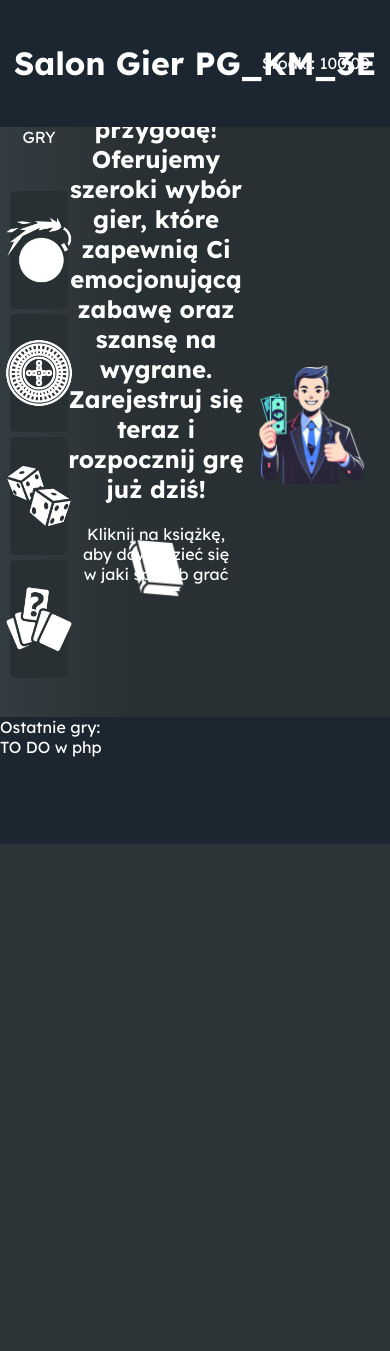
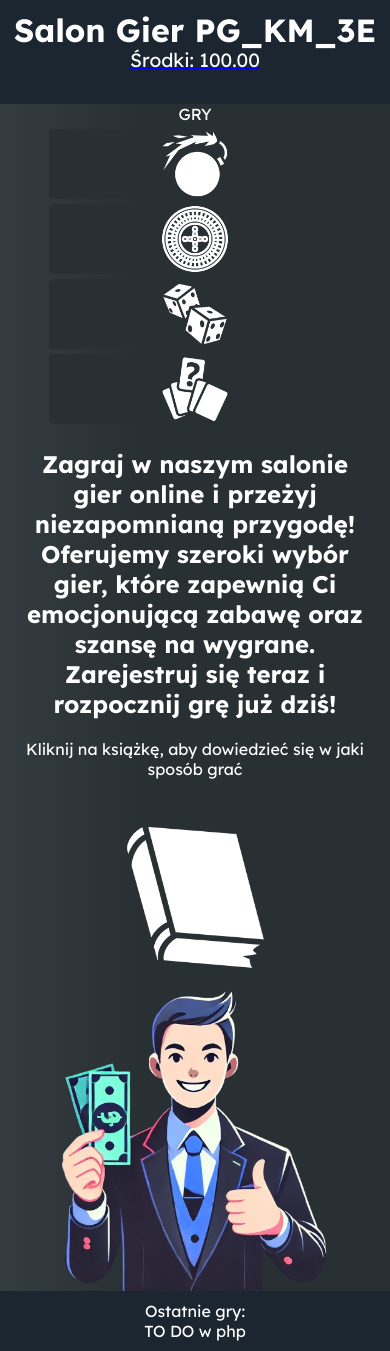
Before and after one commit to borek111/PG_KM_projekt, a PHP site: page / in a window 390 px wide. Before the commit the page ends 844 px from the top, so only its background shows below. Run offline with PHP 8.4, Linux system fonts and the light colour scheme.

Commit message:
dodanie responsywnośc dla gtrony głównej i min

```diff
--- a/css/index.css
+++ b/css/index.css
@@ -70,7 +70,6 @@ nav > a {
 
 .gry {
     color: white;
-    height: 10%;
     text-align: center;
 }
 footer {
@@ -147,3 +146,62 @@ section {
     transform: scale(1.1);
     transition: transform 0.3s;
 }
+
+@media (max-width: 768px) {
+    .main {
+        flex-direction: column;
+        height: auto;
+    }
+
+    header {
+        height: auto;
+        padding: 10px;
+        text-align: center;
+        flex-direction: column;
+    }
+
+    .srodki {
+        position: static;
+        margin: 10px 0;
+        text-align: center;
+        font-size: 1.2rem;
+        text-decoration: none;
+        color: white;
+    }
+
+    nav {
+        width: 100%;
+        height: auto;
+    }
+
+    section {
+        flex-direction: column;
+        width: 100%;
+        height: auto;
+    }
+
+    .lewo, .prawo {
+        width: 100%;
+        height: auto;
+    }
+
+    .text {
+        padding: 20px;
+    }
+
+    .ziutek {
+        width: 80%;
+        margin: 0 auto;
+    }
+
+    .poradnik {
+        height: auto;
+        margin-top: 20px;
+    }
+
+    footer {
+        height: auto;
+        text-align: center;
+        padding: 10px;
+    }
+}
--- a/podstrony/poradnik.html
+++ b/podstrony/poradnik.html
@@ -26,7 +26,7 @@
         </nav>
         <section>
             <h2>Środki</h2>
-            <p>Aby zagrać w cokolwiek, będziesz potrzebować środków. Możesz je dodać, klikając na napis "Środki" w prawym górnym rogu, a następnie wpisując w formularzu, ile środków chcesz mieć.</p>
+            <p>Aby zagrać w cokolwiek, będziesz potrzebować środków. Możesz je dodać, klikając na napis "Środki" na górze strony, a następnie wpisując w formularzu, ile środków chcesz mieć.</p>
 
             <h2>Miny</h2>
             <p>Na początku wpisz odpowiednią stawkę i liczbę min w formularzu. Następnie możesz zacząć klikać na pola. Po każdym kliknięciu zwiększa się Twoja wygrana, którą możesz wypłacić w dowolnym momencie, klikając przycisk "Zwróć pieniądze". Jeśli trafisz na pole z miną, przegrywasz.</p>
```
Also changed, not shown: css/miny.css (+65 -4 lines), css/poradnik.css (+7 -1 lines).
